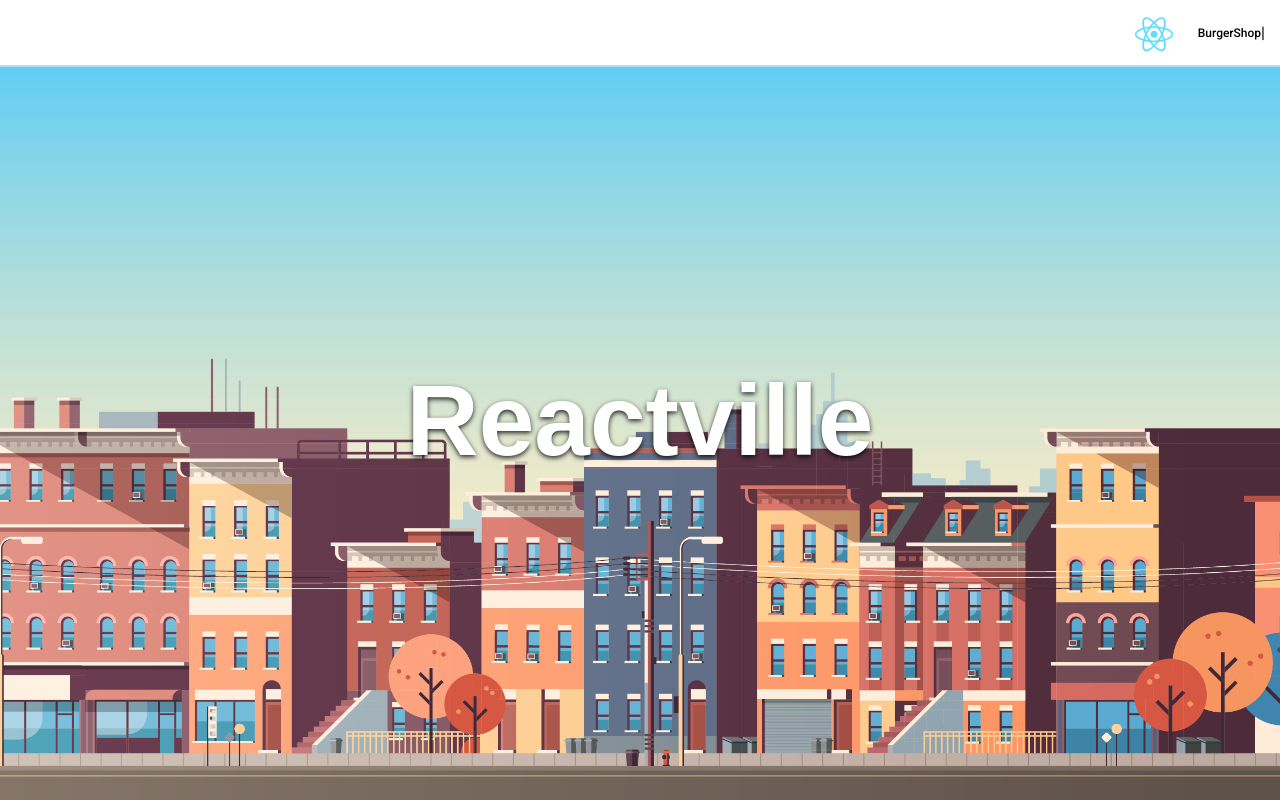
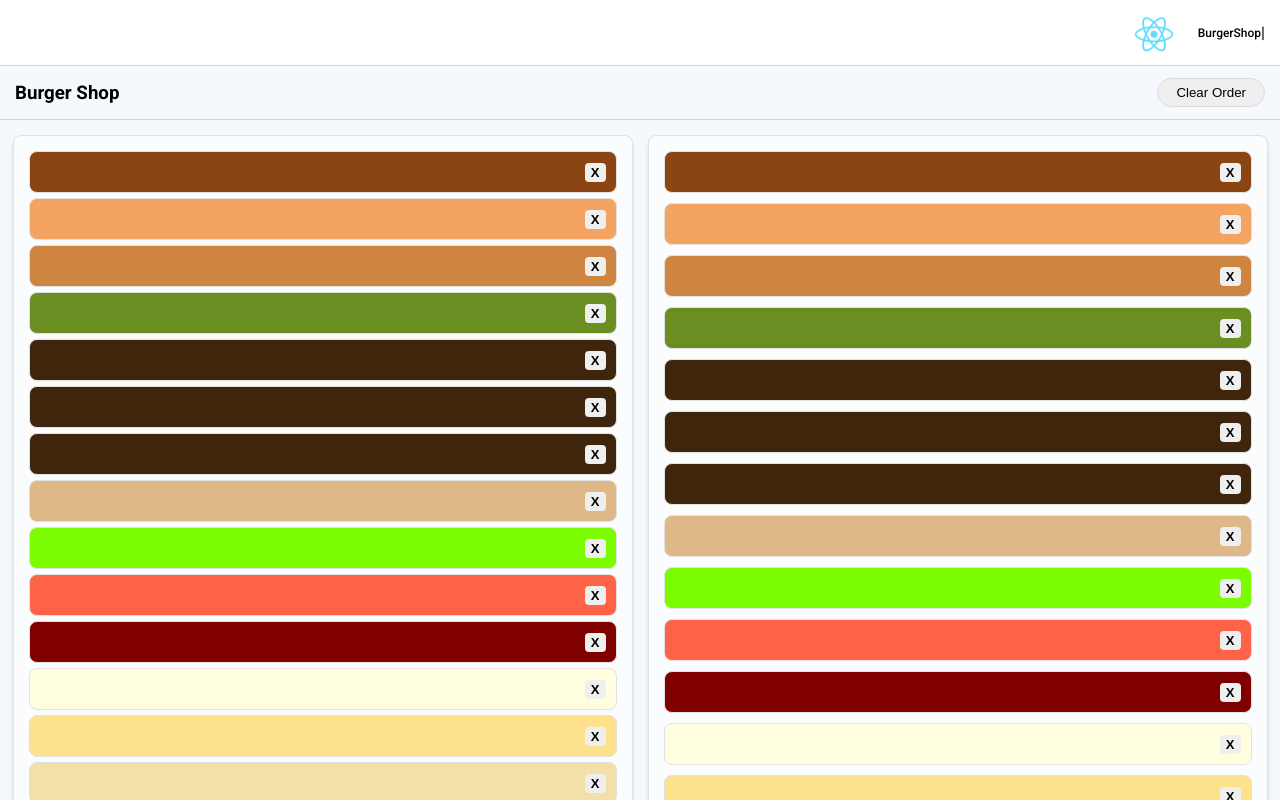
Before and after one commit to kkinge79/reactville, a React (Create React App) app: page /burgers in a window 1280 px wide. Built offline with nearby package versions, Linux system fonts and the light colour scheme; a web font is replaced by a local one.

Commit message:
changes to stack, list, and app.jsx

```diff
--- a/src/App.jsx
+++ b/src/App.jsx
@@ -1,7 +1,6 @@
 import React from 'react'
 import './styles/App.css'
-// import { Routes, Route } from 'react-router-dom'
-// // Components
+import { Route, Routes } from 'react-router-dom'
 import Landing from './Components/Landing/Landing'
 import BurgerShop from './Components/BurgerShop/BurgerShop'
 import Nav from './Components/Nav/Nav'
@@ -12,8 +11,15 @@ const App = () => {
     <>
     <Nav />
     <main>
-        <Landing />
-        <BurgerShop />
+      {/* //add route paths */}
+      <Routes>
+        <Route path="/"
+          element={<Landing />}
+        />
+        <Route path="/burgers"
+          element={<BurgerShop />}
+        />
+      </Routes>
     </main>
     </>
   )}
--- a/src/Components/BurgerShop/BurgerShop.jsx
+++ b/src/Components/BurgerShop/BurgerShop.jsx
@@ -4,7 +4,6 @@ import { ingredients } from '../../data/burger-data'
 import IngredientList from './IngredientList'
 import BurgerStack  from './BurgerStack'
 import { useState } from 'react'
-import Ingredient from './Ingredient'
 
 
 const BurgerShop = () => {
@@ -32,6 +31,8 @@ const BurgerShop = () => {
       </nav>
       <section>
         <IngredientList
+        //add ingredients=ingredients
+          ingredients={ingredients}
           stack={stack}
           addToBurger={addToBurger}
         />
--- a/src/Components/BurgerShop/IngredientList.jsx
+++ b/src/Components/BurgerShop/IngredientList.jsx
@@ -4,7 +4,8 @@ import Ingredient from "./Ingredient"
 const IngredientList = (props) => {
 	return (
 		<ul>
-		{props.stack.map((ingredient, idx) => (
+      {/* //ingredient instead of stack.map */}
+		{props.ingredients.map((ingredient, idx) => (
           <Ingredient
             key={idx}
             idx={idx}
```
